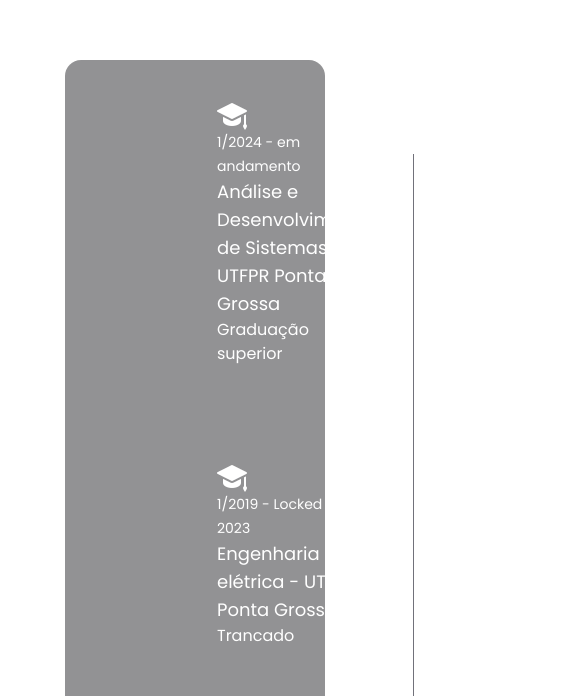
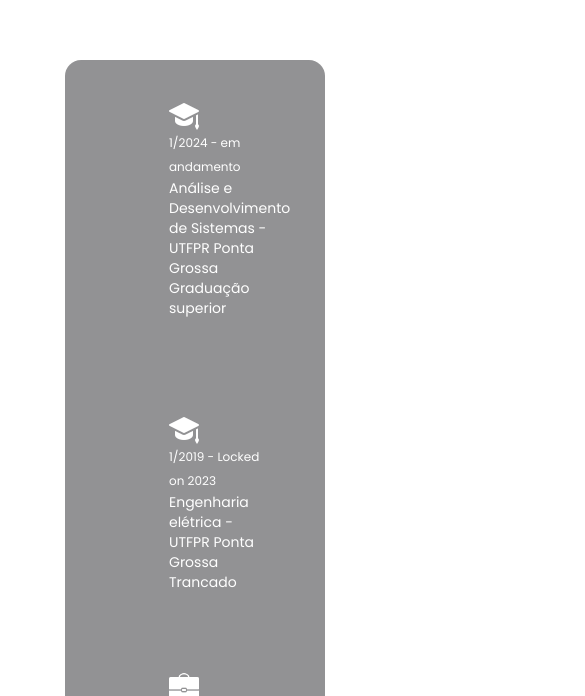
Before and after one commit to rdias66/next-portfolio, a Next.js app: page / in a window 390 px wide. Shown: the part 4808-5504 px from the top of the page, 585 px wide, since content can reach past the window. Built offline with nearby package versions, Linux system fonts and the light colour scheme.

Commit message:
final responsive version 1.1

```diff
--- a/src/app/sections/contact.tsx
+++ b/src/app/sections/contact.tsx
@@ -39,7 +39,7 @@ export function Contact({ LanguageTextData }: any) {
       <h1 className=" text-4xl p-5 font-semibold">{LanguageTextData.title}</h1>
       <div className="mx-auto px-4 w-3/6 bg-zinc-800 bg-opacity-50 rounded-2xl">
         <div className="flex flex-col">
-          <p className=" text-base p-5 mx-auto ">
+          <p className=" text-xs md:text-sm lg:text-base p-5 mx-auto ">
             {LanguageTextData.contactText}
           </p>
           <Button
@@ -60,7 +60,7 @@ export function Contact({ LanguageTextData }: any) {
             <Socials />
           </div>
 
-          <h3 className=" text-base p-5 mx-auto">
+          <h3 className=" text-xs md:text-sm  lg:text-base p-5 mx-auto">
             {LanguageTextData.bottomContactText}
           </h3>
         </div>
--- a/src/app/sections/experiences.tsx
+++ b/src/app/sections/experiences.tsx
@@ -13,14 +13,14 @@ export function Experiences({
   return (
     <section
       id="Experiences"
-      className="flex flex-col items-center justify-center  mt-40"
+      className="flex flex-col items-center justify-center min-h-screen mt-40"
     >
-      <h1 className="text-white text-4xl p-5 font-semibold">
+      <h1 className="text-white text-4xl p-5 font-semibold ">
         {LanguageTitleData}
       </h1>
 
-      <div className="mx-auto px-4  w-4/6 bg-zinc-800 bg-opacity-50 rounded-2xl flex">
-        <div className="relative p-10 rounded-2xl flex-1">
+      <div className="px-4 w-4/6 bg-zinc-800 bg-opacity-50 rounded-2xl flex flex-col lg:flex-row">
+        <div className="relative p-10 rounded-2xl lg:flex-1">
           {LanguageTextData.map(
             (
               card: {
@@ -45,10 +45,10 @@ export function Experiences({
             },
           )}
         </div>
-        <div className="flex items-center">
+        <div className="hidden lg:flex items-center ">
           <Separator orientation="vertical" className="h-5/6" />
         </div>
-        <div className="relative grid p-10 rounded-2xl flex-1">
+        <div className="relative grid p-10 rounded-2xl lg:flex-1">
           {LanguageTextData.map(
             (
               card: {
--- a/src/app/sections/header.tsx
+++ b/src/app/sections/header.tsx
@@ -6,7 +6,7 @@ export function Header({ LanguageTextData, LanguageSwitch }: any) {
   const scrollToSection = (sectionId: string) => {
     const section = document.getElementById(sectionId)
     if (section) {
-      if (section.id == 'Skills')
+      if (section.id == 'Skills' || section.id == 'Experiences')
         section.scrollIntoView({
           behavior: 'smooth',
           block: 'start',
--- a/src/components/experienceCard.tsx
+++ b/src/components/experienceCard.tsx
@@ -14,11 +14,11 @@ export default function ExperienceCard({
   icon,
 }: ExperienceCardProps) {
   return (
-    <div className="relative pl-24 pb-24 rounded-lg last:pb-0 before:content-[''] before:w-[1px] before:h-full before:absolute before:left-1 before:top-0 ">
+    <div className="relative pl-12  lg:pl-14 pb-24 rounded-lg last:pb-0 before:content-[''] before:w-[1px] before:h-full before:absolute before:left-1 before:top-0 ">
       <Image src={icon} alt={title} width={30} height={30} />
-      <span className="text-white text-sm">{year}</span>
-      <h3 className="text-white text-lg">{title}</h3>
-      <p className="text-white text-base">{desc}</p>
+      <span className="text-white text-xs lg:text-sm">{year}</span>
+      <h3 className="text-white text-sm lg:text-base">{title}</h3>
+      <p className="text-white text-sm lg:text-base">{desc}</p>
     </div>
   )
 }
```
